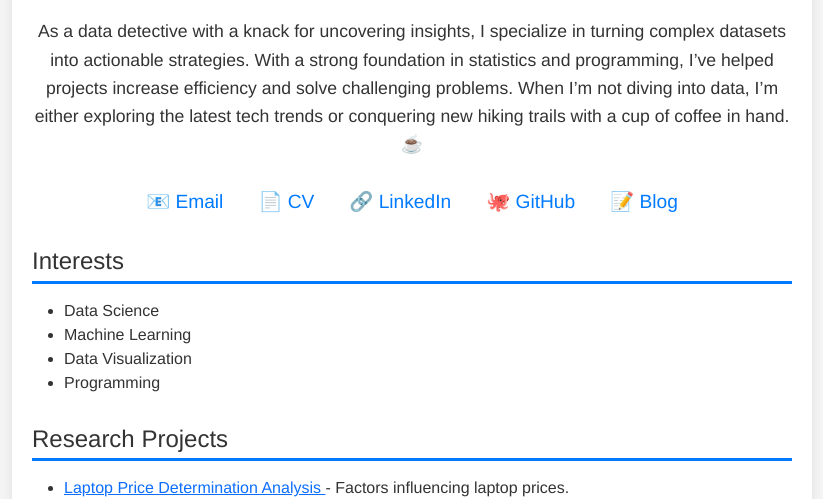
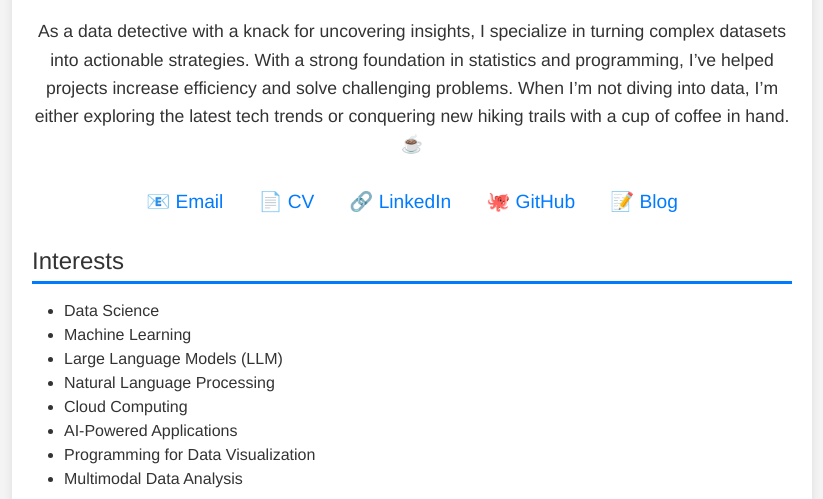
Before and after one commit to joohyeok-seo/joohyeok-seo.github.io, a plain HTML site: page index.html in a window 1280 px wide. Shown: the part 310-809 px from the top of the page, without its empty margins (228-1051 px from the left). Drawn offline with nearby package versions, Linux system fonts and the light colour scheme.

Commit message:
Update index.html

```diff
--- a/index.html
+++ b/index.html
@@ -129,8 +129,12 @@
       <ul>
         <li>Data Science</li>
         <li>Machine Learning</li>
-        <li>Data Visualization</li>
-        <li>Programming</li>
+        <li>Large Language Models (LLM)</li>
+        <li>Natural Language Processing</li>
+        <li>Cloud Computing</li>
+        <li>AI-Powered Applications</li>
+        <li>Programming for Data Visualization</li>
+        <li>Multimodal Data Analysis</li>
       </ul>
     </div>
 
```
